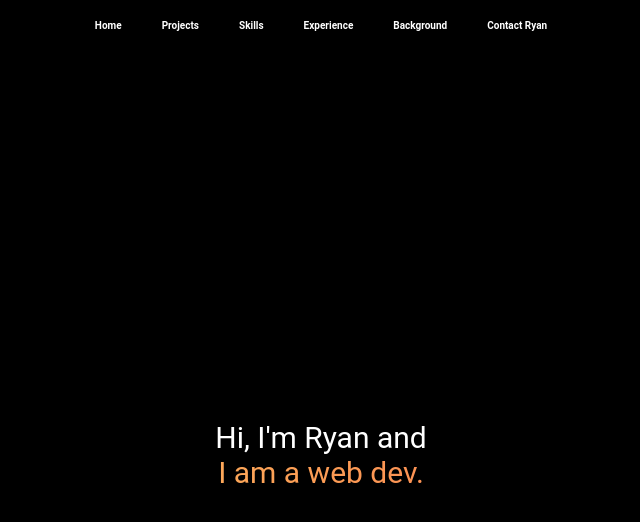
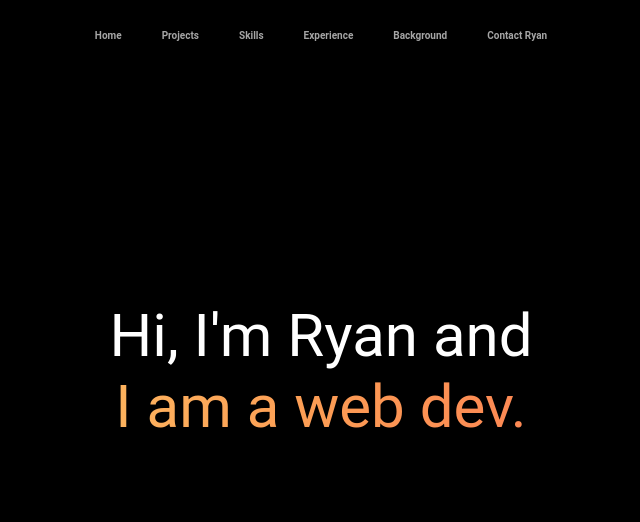
Before and after one commit to RyanPinPB/portfolio, a React (Create React App) app: page / in a window 1280 px wide. Shown: the top 522 px of the page, without its empty margins (319-959 px from the left). Built offline with nearby package versions, Linux system fonts and the light colour scheme.

Commit message:
set delay for menu fade-in and intro slider appear

```diff
--- a/public/index.html
+++ b/public/index.html
@@ -27,6 +27,6 @@
   </head>
   <body>
     <noscript>You need to enable JavaScript to run this React site.</noscript>
-    <div id="ryans-portfolio"></div>
+    <div id="ryans-portfolio" class="vh100"></div>
   </body>
 </html>
--- a/src/App.js
+++ b/src/App.js
@@ -13,8 +13,25 @@ class App extends Component {
   };
 
   render() {
+    //attemtping to fix the mobile 100vh issue for root div and mobile menu
+    let vh = window.innerHeight * 0.01;
+
+    document.documentElement.style.setProperty('--vh', `${vh}px`);
+
+    // adjust 100vh on resize event
+    window.addEventListener('resize', () => {
+      let vh = window.innerHeight * 0.01;
+      document.documentElement.style.setProperty('--vh', `${vh}px`);
+    });
+
     let footer = null;
     this.state.footerShown ? (footer = <Footer />) : (footer = null);
+
+    // delayed fade-in of menu
+    setTimeout(() => {
+      document.querySelector('.site-header').style.opacity = '1';
+    }, 3800);
+
     return (
       <BrowserRouter>
         <Header />
--- a/src/App.scss
+++ b/src/App.scss
@@ -1,11 +1,3 @@
-// defining variables - delays for the bars to animate - colors
-// $transition-delay: 0.5s;
-// $transition-delay-step: 0.15s;
-$cubic: cubic-bezier(0.19, 1, 0.22, 1);
-$border-width: 2px;
-// making the box shadow white for the black background but it doesnt look good so opacity is 0
-$shadow-one: 0 4px 12px 0 rgba(255, 255, 255, 0);
-
 //   colors
 $blue: rgba(4, 153, 255, 1);
 $purple: rgba(102, 51, 255, 1);
@@ -26,174 +18,9 @@ $grey-fifty: rgba(200, 200, 200, 0.5);
   min-height: 100vh; /* Fallback for browsers that do not support Custom Properties */
   min-height: calc(var(--vh, 1vh) * 100);
 }
-
-@media (min-width: 769px) {
-  .menu-items {
-    display: flex;
-    flex-direction: row;
-    align-items: center;
-    margin: 20px auto;
-    transition: 1s;
-  }
-
-  .menu-items ul {
-    display: flex;
-  }
-
-  .menu-items li {
-    font-size: 1.75rem;
-    font-family: Roboto;
-    padding: 0px 10px;
-    transition: 1s;
-    cursor: pointer;
-  }
-
-  // Menu animation
-
-  .menuAnimation {
-    overflow: hidden;
-    position: relative;
-    // box-shadow: $shadow-one; commented out because of black background
-    &:hover {
-      box-shadow: $shadow-one;
-      transform: translateY(-2px);
-    }
-
-    // line animations apply to immediate first span
-    &:before,
-    &:after,
-    > a:before,
-    > a:after {
-      content: '';
-      position: absolute;
-      display: block;
-    }
-
-    // left and right lines
-    &:before,
-    > a:before {
-      width: $border-width;
-      height: 0;
-    }
-    // left line
-    &:before {
-      top: 0;
-      left: 0;
-      background: linear-gradient(to bottom, $gold 0%, $orange 50%, $red 100%);
-    }
-    // right line
-    > a:before {
-      bottom: 0;
-      right: 0;
-      background: linear-gradient(to top, $gold 0%, $orange 50%, $red 100%);
-    }
-    // top and bottom lines
-    &:after,
-    > a:after {
-      height: $border-width;
-      width: 0;
-    }
-    // top line
-    &:after {
-      top: 0;
-      left: 0;
-      background: linear-gradient(to right, $gold 0%, $orange 50%, $red 100%);
-    }
-    // bottom line
-    > a:after {
-      bottom: 0;
-      right: 0;
-      background: linear-gradient(to left, $gold 0%, $orange 50%, $red 100%);
-    }
-    // animate lines on hover
-    &:hover {
-      &:before,
-      > a:before,
-      &:after,
-      > a:after {
-        transition: $cubic 1s;
-      }
-      // left line
-      &:before {
-        animation: to-bottom $cubic 1s 0.05s forwards;
-      }
-      // right line
-      > a:before {
-        animation: to-top $cubic 1s 0.1s forwards;
-      }
-      // top line
-      &:after {
-        animation: to-right $cubic 1s 0.15s forwards;
-      }
-      // bottom line
-      > a:after {
-        animation: to-left $cubic 1s 0.2s forwards;
-      }
-    }
-    &:hover:before,
-    &:hover > a:before {
-      height: 100%;
-    }
-    &:hover:after,
-    &:hover > a:after {
-      width: 100%;
-    }
-  }
-
-  @keyframes to-bottom {
-    to {
-      transform: translateY(100%);
-    }
-  }
-  @keyframes to-top {
-    to {
-      transform: translateY(-100%);
-    }
-  }
-  @keyframes to-left {
-    to {
-      transform: translateX(-101%);
-    }
-  }
-  @keyframes to-right {
-    to {
-      transform: translateX(101%);
-    }
-  }
-
-  .menu-items a {
-    text-decoration: none;
-    color: $white;
-    font-weight: 800;
-    transition: 1s;
-  }
-
-  // adding menu hover underline
-  .underlineAnimation {
-    position: relative;
-  }
-
-  .underlineAnimation:after {
-    content: '';
-    position: absolute;
-    width: 0;
-    height: 2px;
-    display: block;
-    margin-top: 5px;
-    right: 0;
-    background: -webkit-linear-gradient(right, $orange, $gold);
-    transition: width 0.3s ease;
-    -webkit-transition: width 0.3s ease;
-  }
-
-  .underlineAnimation:hover:after {
-    width: 100%;
-    left: 0;
-    background: -webkit-linear-gradient(right, $orange, $gold);
-  }
-
-  li a {
-    transition-duration: 1s;
-    transition-property: opacity;
-  }
+.visible {
+  opacity: 1;
 }
+.not-visible {
+  opacity: 0;
+}
--- a/src/components/Intro/Intro.js
+++ b/src/components/Intro/Intro.js
@@ -1,10 +1,15 @@
 import React from 'react';
 import classes from './Intro.module.scss';
 
-const Intro = () => (
+const Intro = (props) => {
+  setTimeout(() => {
+    document.querySelector('.slider').style.visibility = 'visible';
+  }, 2800);
+
+  return (
     <div className={classes.Intro}>
       <span>Hi, I'm Ryan and</span>
-    <ul>
+      <ul className='slider'>
         <li
           style={{
             animation: 'cycle 15s linear infinite',
@@ -49,5 +54,6 @@ const Intro = () => (
       </ul>
     </div>
   );
+};
 
 export default Intro;
--- a/src/components/Intro/Intro.module.scss
+++ b/src/components/Intro/Intro.module.scss
@@ -1,31 +1,28 @@
 .Intro {
   position: relative;
-  top: 40vh;
+  top: 35vh;
   left: 50%;
   text-align: center;
   transform: translate3d(-50%, 0, 0);
 }
 
+.Intro span,
+.Intro li {
+  font-size: 3.25rem;
+  transition: font-size 0.3s ease-in-out;
+}
+
 .Intro span {
-  font-size: 2.5rem;
   color: var(--white);
 }
 
-.Intro li {
-  font-size: 2.5rem;
-  padding: 0;
-  margin: 0;
-  line-height: 1;
-  color: var(--orange);
-}
-
 .Intro ul {
-  /* visibility: hidden; */
   text-align: center;
   margin: 0 auto;
   position: relative;
   overflow: hidden;
   height: 45vh;
+  visibility: hidden;
 }
 
 .Intro li {
@@ -48,39 +45,55 @@
   -webkit-text-fill-color: transparent;
 }
 
-.Intro li.anim1 {
-  animation: cycle 15s linear infinite;
-  animation-delay: 2.8s;
-}
+// .Intro li.anim1 {
+//   animation: cycle 15s linear infinite;
+//   animation-delay: 2.8s;
+// }
 
-.Intro li.anim2 {
-  animation: cycle2 15s linear infinite;
-  animation-delay: 2.8s;
-}
+// .Intro li.anim2 {
+//   animation: cycle2 15s linear infinite;
+//   animation-delay: 2.8s;
+// }
 
-.Intro li.anim3 {
-  animation: cycle3 15s linear infinite;
-  animation-delay: 2.8s;
-}
+// .Intro li.anim3 {
+//   animation: cycle3 15s linear infinite;
+//   animation-delay: 2.8s;
+// }
 
-.Intro li.anim4 {
-  animation: cycle4 15s linear infinite;
-  animation-delay: 2.8s;
-}
+// .Intro li.anim4 {
+//   animation: cycle4 15s linear infinite;
+//   animation-delay: 2.8s;
+// }
 
-.Intro li.anim5 {
-  animation: cycle5 15s linear infinite;
-  animation-delay: 2.8s;
-}
+// .Intro li.anim5 {
+//   animation: cycle5 15s linear infinite;
+//   animation-delay: 2.8s;
+// }
 
-.Intro:hover li {
-  animation-play-state: paused;
-}
+// .Intro:hover li {
+//   animation-play-state: paused;
+// }
 
 @media (min-width: 400px) {
   .Intro span,
   .Intro li {
-    font-size: 3rem;
-    font-weight: 400;
+    font-size: 4rem;
   }
 }
+
+@media (min-width: 769px) {
+  .Intro {
+    top: 25vh;
+  }
+  .Intro span,
+  .Intro li {
+    font-size: 6rem;
+  }
+}
+
+// @media (min-width: 1025px) {
+//   .Intro span,
+//   .Intro li {
+//     font-size: 8rem;
+//   }
+// }
--- a/src/containers/Header/Hamburger/Hamburger.js
+++ b/src/containers/Header/Hamburger/Hamburger.js
@@ -5,7 +5,7 @@ const Hamburger = (props) => {
   return (
     <div className='menu-icon' onClick={props.menuClicked}>
       <div className='hamburger'></div>
-      <div className='hamburgertext'>MENU</div>
+      <div className='hamburger-text'>MENU</div>
     </div>
   );
 };
--- a/src/containers/Header/Hamburger/Hamburger.scss
+++ b/src/containers/Header/Hamburger/Hamburger.scss
@@ -42,7 +42,7 @@
   right: 0px;
 }
 
-.hamburgertext {
+.hamburger-text {
   position: absolute;
   justify-content: space-between;
   font-family: Roboto, sans-serif;
@@ -57,7 +57,7 @@
   letter-spacing: 0.1em;
 }
 
-.menu-icon:hover .hamburgertext {
+.menu-icon:hover .hamburger-text {
   color: var(--orange);
 }
 
--- a/src/containers/Header/Header.js
+++ b/src/containers/Header/Header.js
@@ -36,6 +36,7 @@ class Header extends Component {
 
     this.setState({ mobileMenuOpen: !this.state.mobileMenuOpen });
     document.querySelector('.menu-icon').classList.toggle('menu-open');
+    document.querySelector('.hamburger-text').classList.toggle('not-visible');
   };
 
   render() {
--- a/src/containers/Header/Header.scss
+++ b/src/containers/Header/Header.scss
@@ -4,10 +4,8 @@
   right: 0;
   position: relative;
   z-index: 2;
-  // display: flex;
-  // justify-content: space-evenly;
+  opacity: 0;
   transition: opacity 2s linear;
-  // background: var(--black);
 }
 
 @media (min-width: 769px) {
@@ -17,6 +15,6 @@
     display: flex;
     justify-content: space-evenly;
     transition: opacity 2s linear;
-    background: var(--black-twenty);
+    background: var(--black-zero);
   }
 }
--- a/src/containers/Header/Menu/Menu.js
+++ b/src/containers/Header/Menu/Menu.js
@@ -10,11 +10,11 @@ class Menu extends Component {
           <NavLink to='/' exact onClick={this.props.linkClick}>
             Home
           </NavLink>
+          <NavLink to='/skills' exact onClick={this.props.linkClick}>
+            Skills
+          </NavLink>
           <NavLink to='/projects' exact onClick={this.props.linkClick}>
             Projects
-          </NavLink>
-          <NavLink to='/skills' exact onClick={this.props.linkClick}>
-            Skills
           </NavLink>
           <NavLink to='/experience' exact onClick={this.props.linkClick}>
             Experience
@@ -30,26 +30,64 @@ class Menu extends Component {
     );
 
     let desktopMenu = (
-      <div className='desktop-nav'>
+      // <div className='desktop-nav'>
+      <ul className='desktop-nav'>
+        <li className='underline-animation'>
+          {' '}
           <NavLink to='/' exact>
             Home
           </NavLink>
+        </li>
+        <li className='underline-animation'>
+          {' '}
           <NavLink to='/projects' exact>
             Projects
           </NavLink>
+        </li>
+        <li className='underline-animation'>
+          {' '}
           <NavLink to='/skills' exact>
             Skills
           </NavLink>
+        </li>
+        <li className='underline-animation'>
+          {' '}
           <NavLink to='/experience' exact>
             Experience
           </NavLink>
+        </li>
+        <li className='underline-animation'>
+          {' '}
           <NavLink to='/background' exact>
             Background
           </NavLink>
+        </li>
+        <li className='underline-animation'>
+          {' '}
           <NavLink to='/contact' exact>
             Contact Ryan
           </NavLink>
-      </div>
+        </li>
+      </ul>
+      // <NavLink to='/' exact>
+      //   Home
+      // </NavLink>
+      // <NavLink className='underline-animation' to='/projects' exact>
+      //   Projects
+      // </NavLink>
+      // <NavLink className='underline-animation' to='/skills' exact>
+      //   Skills
+      // </NavLink>
+      // <NavLink className='underline-animation' to='/experience' exact>
+      //   Experience
+      // </NavLink>
+      // <NavLink className='underline-animation' to='/background' exact>
+      //   Background
+      // </NavLink>
+      // <NavLink className='underline-animation' to='/contact' exact>
+      //   Contact Ryan
+      // </NavLink>
+      // </div>
     );
 
     let menu = mobileMenu;
--- a/src/containers/Header/Menu/Menu.scss
+++ b/src/containers/Header/Menu/Menu.scss
@@ -1,3 +1,6 @@
+// $shadow-one: 0 4px 12px 0 rgba(255, 255, 255, 0);
+$cubic: cubic-bezier(0.19, 1, 0.22, 1);
+
 .navigation-menu {
   opacity: 1;
   display: inline-flex;
@@ -30,13 +33,14 @@
   flex-direction: column;
   width: 100%;
   text-align: left;
+  padding: 10px;
 }
 
 // The navigation links inside the overlay
-.overlay a {
+.overlay-content a {
   padding: 8px;
   text-decoration: none;
-  font-size: 3.5em;
+  font-size: 4.5em;
   line-height: 1em;
   font-weight: 800;
   color: var(--black);
@@ -46,175 +50,183 @@
   }
 }
 
+@media (min-width: 370px) {
+  .overlay-content {
+    padding: 0px 10px;
+  }
+  .overlay-content a {
+    font-size: 5.5rem;
+  }
+}
+
 // When the height of the screen is less than 450 pixels, change the font-size of the links so they don't overlap
 @media screen and (max-height: 450px) {
-  .overlay a {
+  .overlay-content a {
     font-size: 20px;
   }
 }
 
 @media (min-width: 769px) {
-  .desktop-nav a {
-    color: var(--white);
-    text-decoration: none;
-    padding: 0px 20px;
-    font-size: 2rem;
-    font-weight: 700;
-    transition: font-size 0.3s ease-in-out;
+  .desktop-nav {
+    display: flex;
+    li {
+      display: flex;
+      padding: 10px 20px;
+      transition: transform 0.3s ease-in-out;
+      // line-height: 1.4;
+      a {
+        display: flex;
+        // padding: 10px 0px;
+        color: var(--white);
+        text-decoration: none;
+        // line-height: 1.2;
+        font-size: 2rem;
+        font-weight: 700;
+        transition: font-size 0.3s ease-in-out;
+      }
+    }
+  }
+
+  // Menu animation
+
+  .underline-animation {
+    overflow: hidden;
+    position: relative;
+    &:hover {
+      transform: translateY(-2px);
+    }
+
+    // line animations apply to immediate first span
+    &:before,
+    &:after,
+    > a:before,
+    > a:after {
+      content: '';
+      position: absolute;
+      display: block;
+    }
+
+    // left and right lines
+    &:before,
+    > a:before {
+      width: 2px;
+      height: 0;
+    }
+    // left line
+    &:before {
+      top: 0;
+      left: 0;
+      background: linear-gradient(
+        to bottom,
+        var(--gold) 0%,
+        var(--orange) 50%,
+        var(--red) 100%
+      );
+    }
+    // right line
+    > a:before {
+      bottom: 0;
+      right: 0;
+      background: linear-gradient(
+        to top,
+        var(--gold) 0%,
+        var(--orange) 50%,
+        var(--red) 100%
+      );
+    }
+    // top and bottom lines
+    &:after,
+    > a:after {
+      height: 2px;
+      width: 0;
+    }
+    // top line
+    &:after {
+      top: 0;
+      left: 0;
+      background: linear-gradient(
+        to right,
+        var(--gold) 0%,
+        var(--orange) 50%,
+        var(--red) 100%
+      );
+    }
+    // bottom line
+    > a:after {
+      bottom: 0;
+      right: 0;
+      background: linear-gradient(
+        to left,
+        var(--gold) 0%,
+        var(--orange) 50%,
+        var(--red) 100%
+      );
+    }
+    // animate lines on hover
+    &:hover {
+      &:before,
+      > a:before,
+      &:after,
+      > a:after {
+        transition: $cubic 1s;
+      }
+      // left line
+      &:before {
+        animation: to-bottom $cubic 1s 0.05s forwards;
+      }
+      // right line
+      > a:before {
+        animation: to-top $cubic 1s 0.1s forwards;
+      }
+      // top line
+      &:after {
+        animation: to-right $cubic 1s 0.15s forwards;
+      }
+      // bottom line
+      > a:after {
+        animation: to-left $cubic 1s 0.2s forwards;
+      }
+    }
+    &:hover:before,
+    &:hover > a:before {
+      height: 100%;
+    }
+    &:hover:after,
+    &:hover > a:after {
+      width: 100%;
+    }
+  }
+
+  @keyframes to-bottom {
+    to {
+      transform: translateY(100%);
+    }
+  }
+  @keyframes to-top {
+    to {
+      transform: translateY(-100%);
+    }
+  }
+  @keyframes to-left {
+    to {
+      transform: translateX(-101%);
+    }
+  }
+  @keyframes to-right {
+    to {
+      transform: translateX(101%);
+    }
   }
 }
 
 @media (min-width: 1025px) {
-  .desktop-nav a {
+  .desktop-nav li a {
     font-size: 3rem;
   }
 }
 
-// #nav-bar {
-//   opacity: 0;
-//   display: inline-flex;
-//   flex-direction: row;
-//   justify-content: space-around;
-//   align-items: center;
-//   width: 100%;
-//   margin: auto;
-//   transition: opacity 2s linear;
-// }
-
-// .menu-container {
-//   display: flex;
-//   flex-direction: row;
-// }
-
-// /* The hamburger menu overlay */
-// .overlay {
-//   height: 0;
-//   width: 100%;
-//   position: fixed;
-//   z-index: 3;
-//   left: 0;
-//   top: 0;
-//   background-color: rgb(255, 255, 255);
-//   background-color: rgba(255, 255, 255, 0.95);
-//   overflow: hidden;
-//   transition: 1s;
-// }
-
-// /* Position the content inside the overlay */
-// .overlay-content {
-//   position: relative;
-//   display: flex;
-//   flex-direction: column;
-//   width: 100%;
-//   text-align: left;
-// }
-
-// /* The navigation links inside the overlay */
-// .overlay a {
-//   padding: 8px;
-//   text-decoration: none;
-//   font-size: 3.5em;
-//   line-height: 1em;
-//   font-weight: 800;
-//   color: var(--black);
-// }
-
-// .overlay a:hover,
-// .overlay a:focus {
-//   color: var(--orange);
-// }
-
-// /* When the height of the screen is less than 450 pixels, change the font-size of the links so they don't overlap */
-// @media screen and (max-height: 450px) {
-//   .overlay a {
-//     font-size: 20px;
-//   }
-// }
-
-// .menu-icon {
-//   position: absolute;
-//   top: 0px;
-//   right: 0px;
-//   width: 80px;
-//   height: 80px;
-//   cursor: pointer;
-//   z-index: 8;
-// }
-
-// .hamburger {
-//   position: absolute;
-//   background: var(--white);
-//   top: 50%;
-//   left: 50%;
-//   width: 50px;
-//   height: 6px;
-//   transform: translate(-50%, -50%);
-//   box-shadow: 0px 2px 5px rgba(0, 0, 0, 0.2);
-//   transition: 0.8s;
-// }
-
-// .hamburger:before,
-// .hamburger:after {
-//   content: '';
-//   position: absolute;
-//   background: var(--white);
-//   width: 50px;
-//   height: 6px;
-//   box-shadow: 0px 2px 5px rgba(0, 0, 0, 0.2);
-//   transition: 0.8s, transform 1s cubic-bezier(0.51, -0.91, 0.24, 1.16);
-//   z-index: 8;
-// }
-
-// .hamburger:before {
-//   top: -16px;
-//   right: 0px;
-// }
-
-// .hamburger:after {
-//   top: 16px;
-//   right: 0px;
-// }
-
-// .hamburgertext {
-//   position: absolute;
-//   justify-content: space-between;
-//   font-family: Roboto, sans-serif;
-//   font-size: 1em;
-//   font-weight: 800;
-//   color: var(--white);
-//   top: 65px;
-//   right: 15.5px;
-//   transition: 0.8s;
-//   text-align: center;
-//   width: 50px;
-//   letter-spacing: 0.1em;
-// }
-
-// .menu-icon:hover .hamburgertext {
-//   color: var(--orange);
-// }
-
-// .menu-icon:hover .hamburger,
-// .menu-icon:hover .hamburger:before,
-// .menu-icon:hover .hamburger:after {
-//   background: var(--orange);
-// }
-
-// .menu-icon.active .hamburger {
-//   background: rgba(0, 0, 0, 0);
-//   box-shadow: 0px 2px 5px rgba(0, 0, 0, 0);
-// }
-
-// .menu-icon.active .hamburger:before {
-//   transform: rotate(405deg);
-//   top: 0;
-// }
-
-// .menu-icon.active .hamburger:after {
-//   transform: rotate(-405deg);
-//   top: 0;
-// }
-
-// .menu-items {
-//   display: none;
-// }
+@media (min-width: 1350px) {
+  .desktop-nav li a {
+    font-size: 4rem;
+  }
+}
--- a/src/containers/Main/Main.module.scss
+++ b/src/containers/Main/Main.module.scss
@@ -1,10 +1,12 @@
 .Main {
   position: relative;
-  margin-top: 60px;
+  top: 60px;
+  // margin-top: 60px;
 }
 
 @media (min-width: 769px) {
   .Main {
-    margin-top: 100px;
+    top: 100px;
+    // margin-top: 100px;
   }
 }
```
Lines whose indentation alone changed are shown as unchanged.
